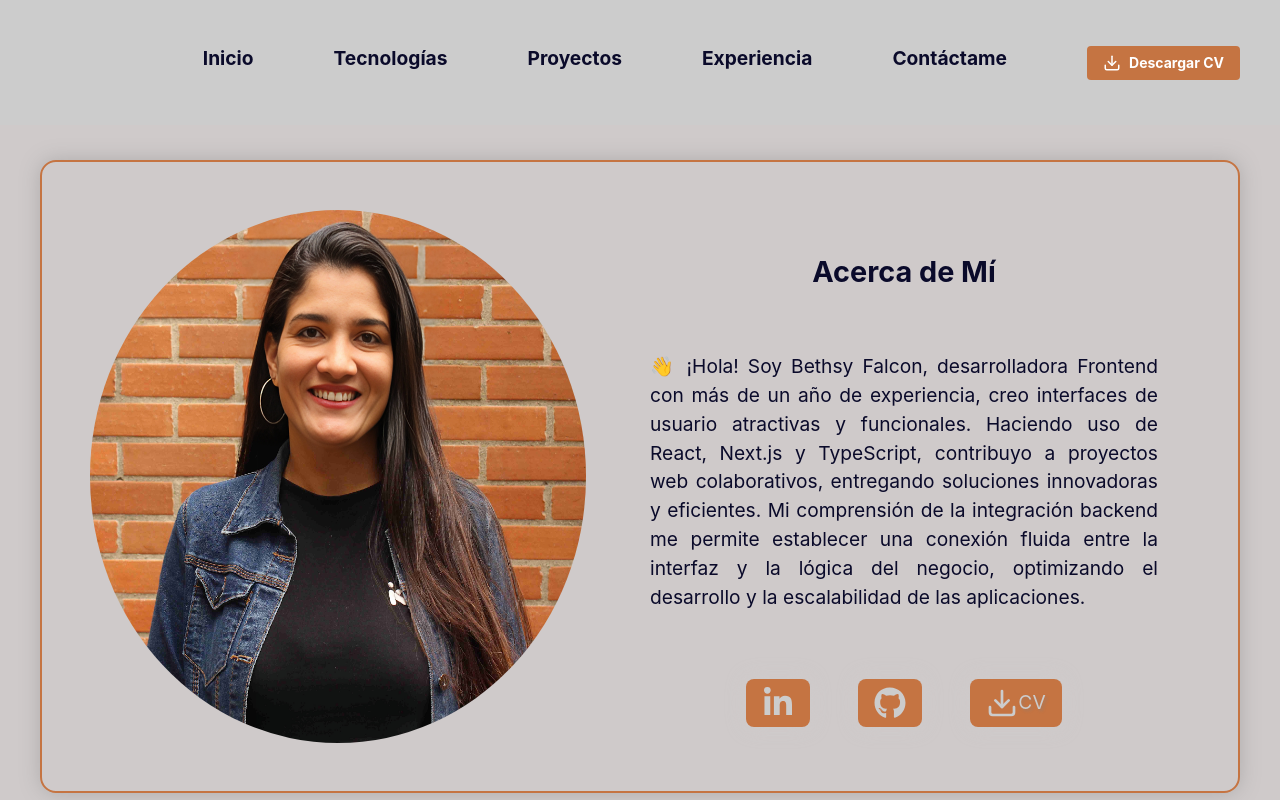
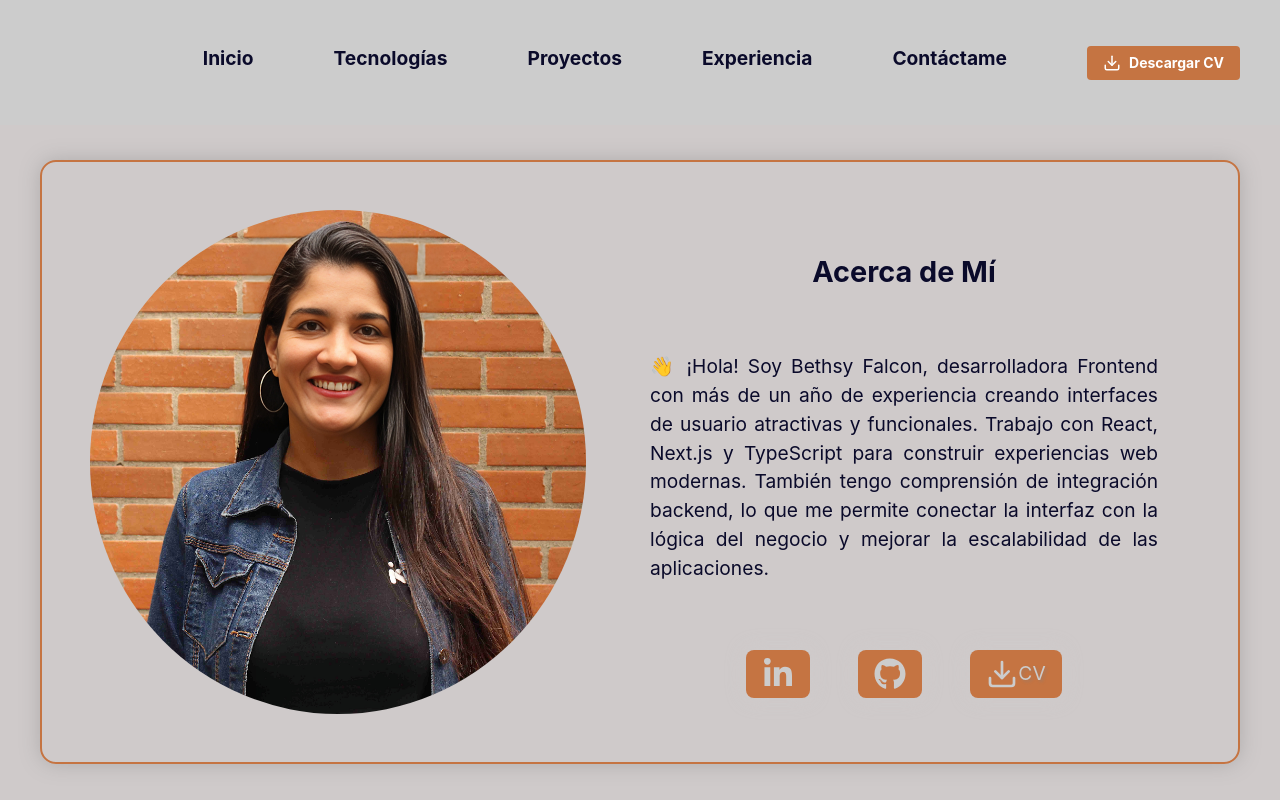
Before and after one commit to Bethsyf/portfolio, a Next.js app: page / in a window 1280 px wide. Shown: the top 800 px of the page. Built offline with nearby package versions, Linux system fonts and the light colour scheme; some icons are missing.

Commit message:
refactor: improve accessibility and structure for AboutMe component

```diff
--- a/src/components/views/aboutMe/AboutMe.tsx
+++ b/src/components/views/aboutMe/AboutMe.tsx
@@ -1,20 +1,31 @@
 import React from "react";
 import Image from "next/image";
-import Link from "next/link";
 import { FaGithub, FaLinkedinIn } from "react-icons/fa";
 import { FiDownload } from "react-icons/fi";
 import myPhoto from "../../../../public/bethsy.png";
 import styles from "./AboutMe.module.scss";
 
+type Button = {
+  href: string;
+  label: React.ReactNode;
+  ariaLabel: string;
+  external?: boolean;
+  download?: boolean;
+};
+
 const AboutMe = () => {
-  const buttons = [
+  const buttons: Button[] = [
     {
       href: "https://www.linkedin.com/in/bethsyfalcon-frontend/",
       label: <FaLinkedinIn />,
+      ariaLabel: "Visitar LinkedIn",
+      external: true,
     },
     {
       href: "https://github.com/Bethsyf",
       label: <FaGithub />,
+      ariaLabel: "Visitar GitHub",
+      external: true,
     },
     {
       href: "/cv.pdf",
@@ -23,6 +34,7 @@ const AboutMe = () => {
           <FiDownload /> CV
         </>
       ),
+      ariaLabel: "Descargar CV",
       download: true,
     },
   ];
@@ -32,31 +44,39 @@ const AboutMe = () => {
       <Image
         className={styles.myPhoto}
         src={myPhoto}
-        alt="Photograph of Bethsy Falcon"
+        alt="Fotografía de Bethsy Falcon"
+        priority
+        sizes="(max-width: 768px) 150px, 250px"
       />
+
       <div className={styles.text}>
         <h2>Acerca de Mí</h2>
+
         <p>
           👋 ¡Hola! Soy Bethsy Falcon, desarrolladora Frontend con más de un año
-          de experiencia, creo interfaces de usuario atractivas y funcionales.
-          Haciendo uso de React, Next.js y TypeScript, contribuyo a proyectos
-          web colaborativos, entregando soluciones innovadoras y eficientes. Mi
-          comprensión de la integración backend me permite establecer una
-          conexión fluida entre la interfaz y la lógica del negocio, optimizando
-          el desarrollo y la escalabilidad de las aplicaciones.
+          de experiencia creando interfaces de usuario atractivas y funcionales.
+          Trabajo con React, Next.js y TypeScript para construir experiencias
+          web modernas. También tengo comprensión de integración backend, lo que
+          me permite conectar la interfaz con la lógica del negocio y mejorar la
+          escalabilidad de las aplicaciones.
         </p>
+
         <div className={styles.buttons}>
-          {buttons.map(({ href, label, download }) => (
-            <Link
-              key={href}
-              href={href}
-              target="_blank"
-              download={download || undefined}
-              className={styles.button}
-            >
-              {label}
-            </Link>
-          ))}
+          {buttons.map(
+            ({ href, label, ariaLabel, external, download }) => (
+              <a
+                key={href}
+                href={href}
+                aria-label={ariaLabel}
+                target={external ? "_blank" : undefined}
+                rel={external ? "noopener noreferrer" : undefined}
+                download={download}
+                className={styles.button}
+              >
+                {label}
+              </a>
+            )
+          )}
         </div>
       </div>
     </section>
```
Also changed, not shown: 2 other files (tests, documents, lock files or other folders).
